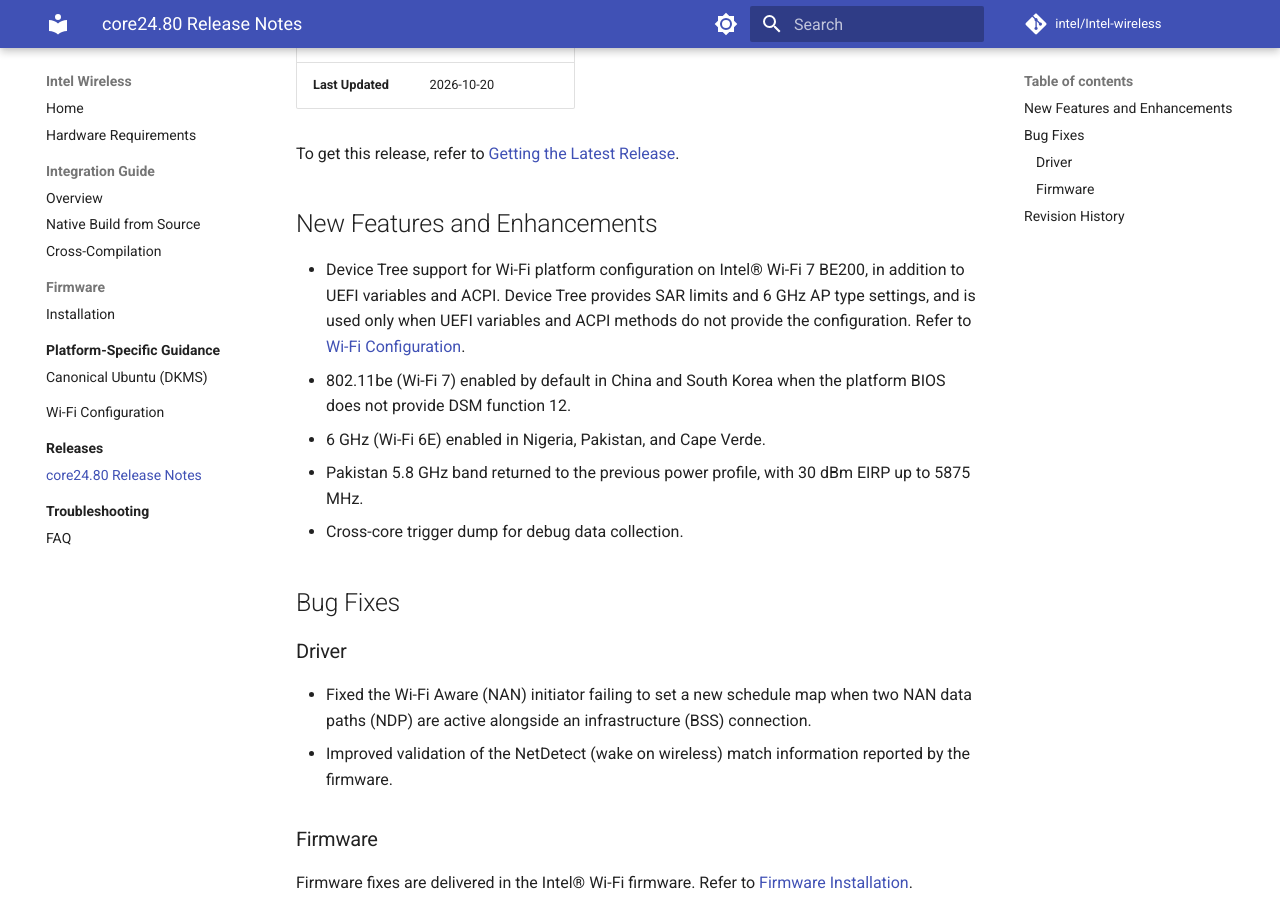
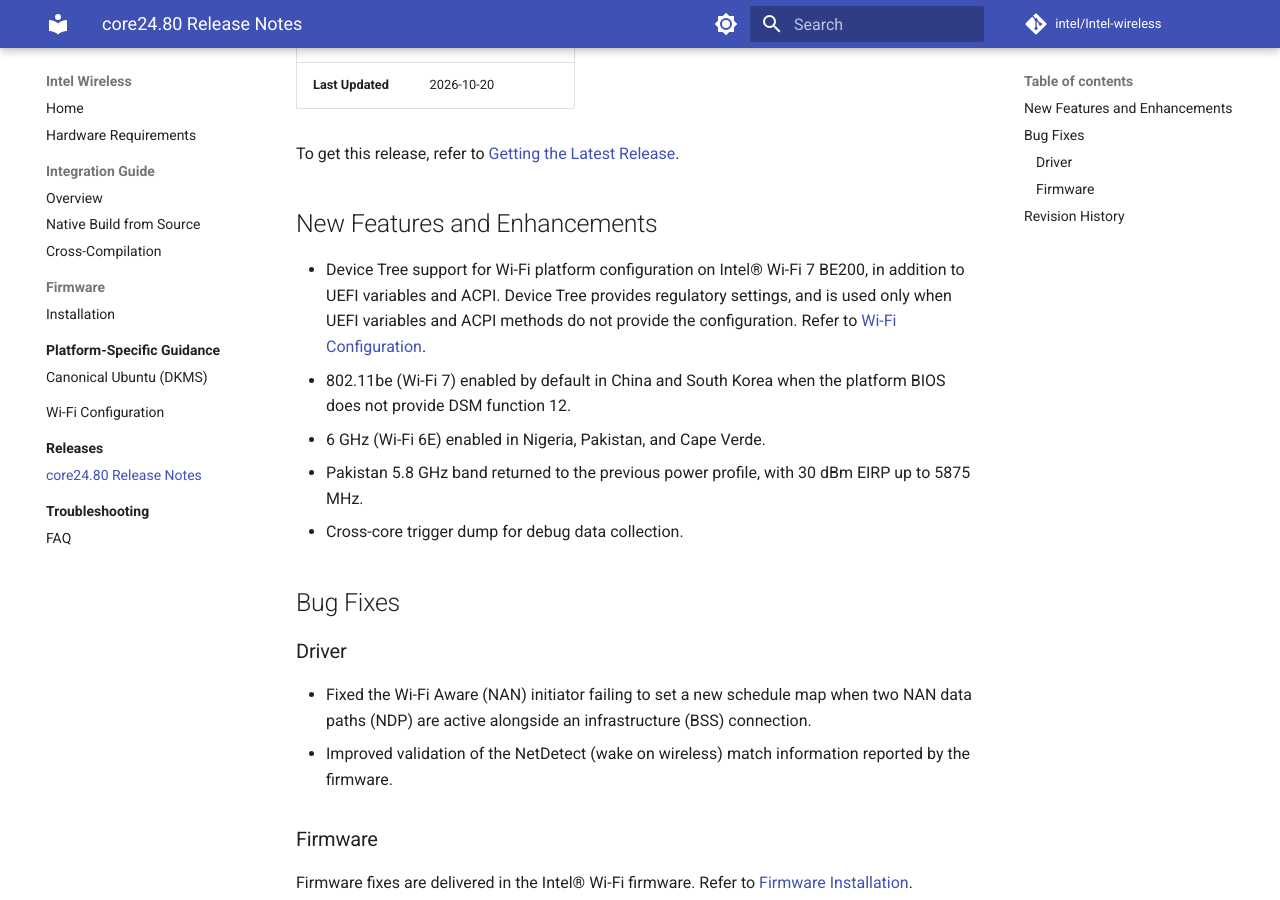
Before and after one commit to intel/Intel-wireless, an MkDocs documentation site: the page built from docs/releases/core24.80.md, in a window 1280 px wide and 900 px high, scrolled down 324 px. Built offline with MkDocs 1.6.1 and Material for MkDocs 9.7.7, drawn with Linux system fonts in a browser that asks for light colours; comment, search, counter and statistics services are not loaded.

Commit message:
docs: describe Device Tree settings as regulatory settings
Device Tree in release/core24.80 provides more than SAR limits and the
6 GHz AP type (e.g. 6 GHz and 802.11be enablement, channel activation,
320 MHz enablement, channel puncturing), so describe them as regulatory
settings, as suggested in review.

Co-authored-by: Copilot <223556219+Copilot@users.noreply.github.com>

```diff
--- a/docs/releases/core24.80.md
+++ b/docs/releases/core24.80.md
@@ -12,7 +12,7 @@ To get this release, refer to [Getting the Latest Release](index.md#getting-the-
 
 ## New Features and Enhancements
 
-- Device Tree support for Wi-Fi platform configuration on Intel® Wi-Fi 7 BE200, in addition to UEFI variables and ACPI. Device Tree provides SAR limits and 6 GHz AP type settings, and is used only when UEFI variables and ACPI methods do not provide the configuration. Refer to [Wi-Fi Configuration](../configuration/index.md).
+- Device Tree support for Wi-Fi platform configuration on Intel® Wi-Fi 7 BE200, in addition to UEFI variables and ACPI. Device Tree provides regulatory settings, and is used only when UEFI variables and ACPI methods do not provide the configuration. Refer to [Wi-Fi Configuration](../configuration/index.md).
 - 802.11be (Wi-Fi 7) enabled by default in China and South Korea when the platform BIOS does not provide DSM function 12.
 - 6 GHz (Wi-Fi 6E) enabled in Nigeria, Pakistan, and Cape Verde.
 - Pakistan 5.8 GHz band returned to the previous power profile, with 30 dBm EIRP up to 5875 MHz.
```
